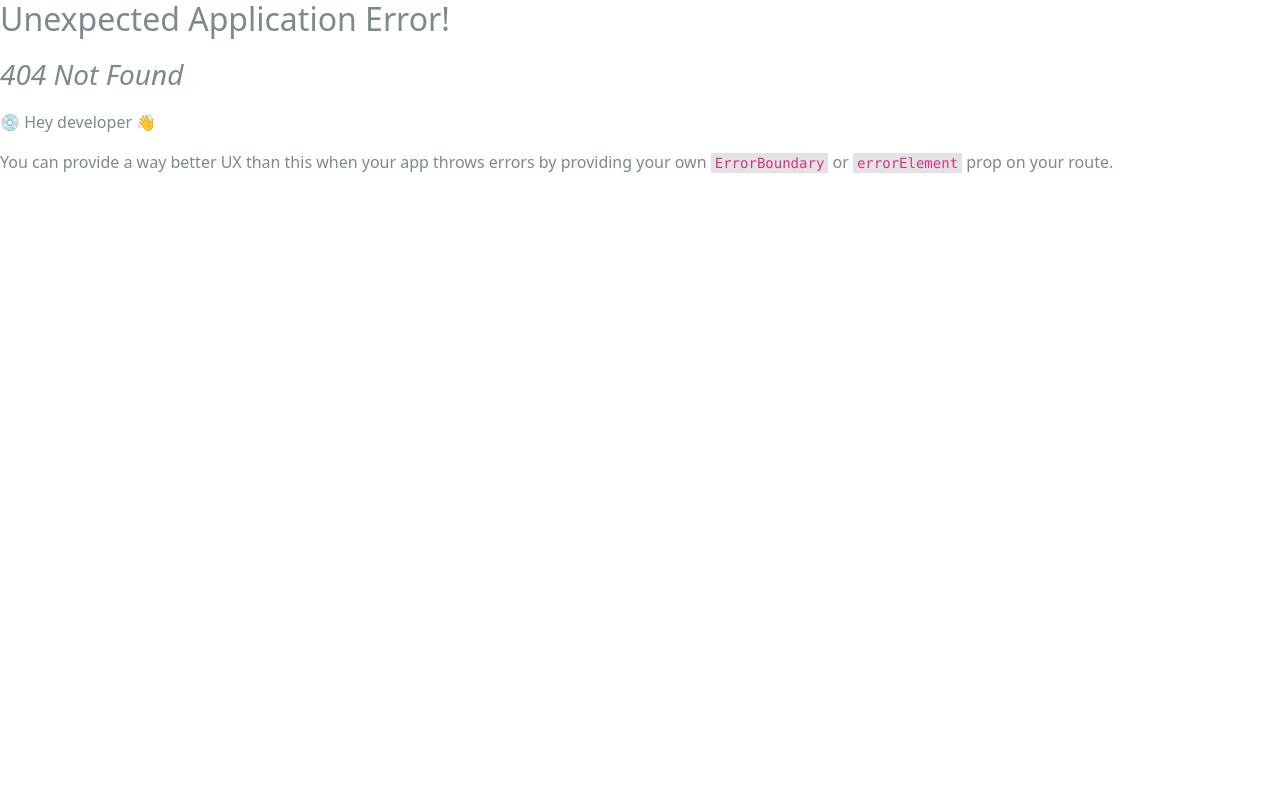
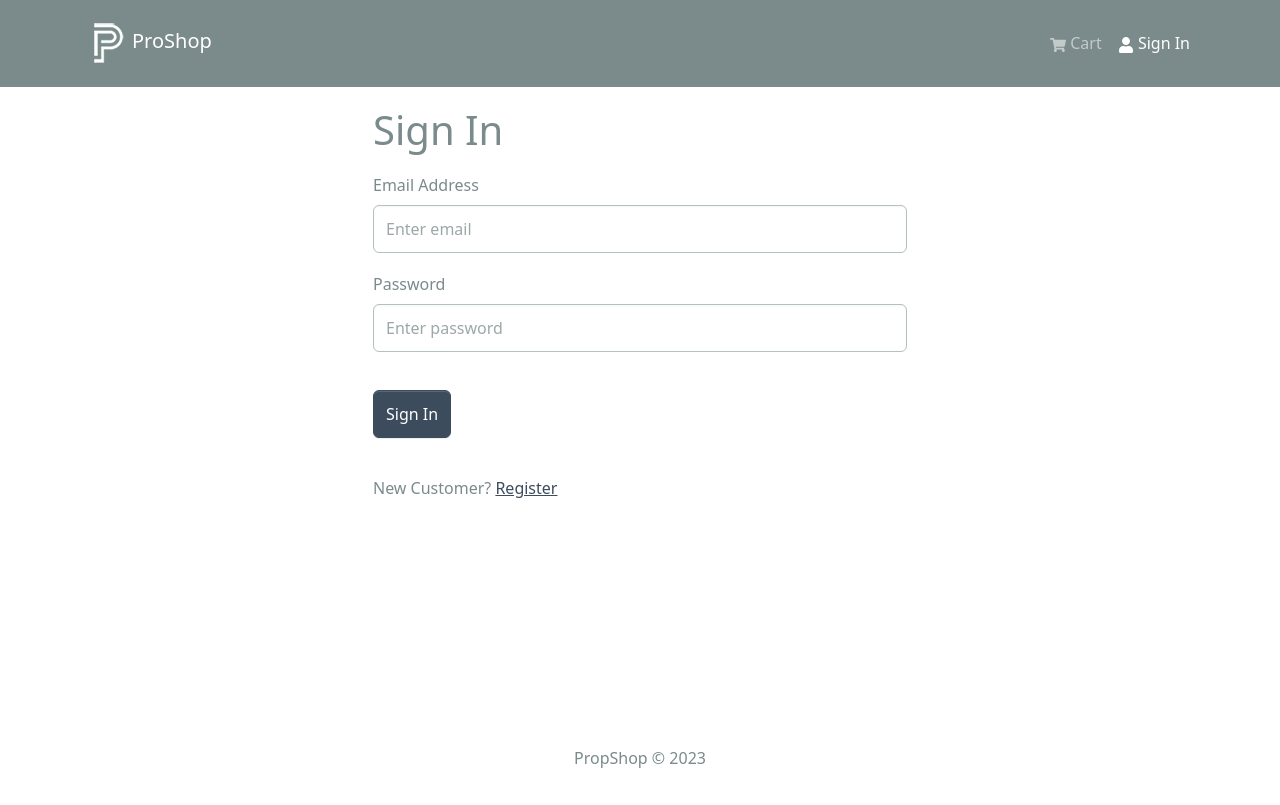
Before and after one commit to AvishkaUmesh/Pro-Shop-MERN, a React (Vite) app in the folder frontend/: page /login in a window 1280 px wide. Before the commit this address had no page. Built offline with nearby package versions, Linux system fonts and the light colour scheme.

Commit message:
added login screen

```diff
--- /dev/null
+++ b/frontend/src/components/FormContainer.jsx
@@ -0,0 +1,14 @@
+import { Col, Container, Row } from 'react-bootstrap';
+
+const FormContainer = ({ children }) => {
+    return (
+        <Container>
+            <Row className="justify-content-md-center">
+                <Col xs={12} md={6}>
+                    {children}
+                </Col>
+            </Row>
+        </Container>
+    );
+};
+export default FormContainer;
--- a/frontend/src/main.jsx
+++ b/frontend/src/main.jsx
@@ -14,6 +14,7 @@
 import HomeScreen from './screens/HomeScreen.jsx';
 import ProductScreen from './screens/ProductScreen.jsx';
 import store from './store.js';
+import LoginScreen from './screens/LoginScreen.jsx';
 
 const router = createBrowserRouter(
     createRoutesFromElements(
@@ -21,6 +22,7 @@
             <Route index={true} path="/" element={<HomeScreen />} />
             <Route path="/product/:id" element={<ProductScreen />} />
             <Route path="/cart" element={<CartScreen />} />
+            <Route path="/login" element={<LoginScreen />} />
         </Route>
     )
 );
--- /dev/null
+++ b/frontend/src/screens/LoginScreen.jsx
@@ -0,0 +1,51 @@
+import { useState } from 'react';
+import { Button, Col, Form, Row } from 'react-bootstrap';
+import { Link } from 'react-router-dom';
+import FormContainer from '../components/FormContainer';
+
+const LoginScreen = () => {
+    const [email, setEmail] = useState('');
+    const [password, setPassword] = useState('');
+
+    const submitHandler = (e) => {
+        e.preventDefault();
+    };
+
+    return (
+        <FormContainer>
+            <h1>Sign In</h1>
+            <Form onSubmit={submitHandler}>
+                <Form.Group controlId="email" className="my-3">
+                    <Form.Label>Email Address</Form.Label>
+                    <Form.Control
+                        type="email"
+                        placeholder="Enter email"
+                        value={email}
+                        onChange={(e) => setEmail(e.target.value)}
+                    ></Form.Control>
+                </Form.Group>
+
+                <Form.Group controlId="password" className="my-3">
+                    <Form.Label>Password</Form.Label>
+                    <Form.Control
+                        type="password"
+                        placeholder="Enter password"
+                        value={password}
+                        onChange={(e) => setPassword(e.target.value)}
+                    ></Form.Control>
+                </Form.Group>
+
+                <Button type="submit" variant="primary" className="my-3">
+                    Sign In
+                </Button>
+            </Form>
+
+            <Row className="py-3">
+                <Col>
+                    New Customer? <Link to="/register">Register</Link>
+                </Col>
+            </Row>
+        </FormContainer>
+    );
+};
+export default LoginScreen;
```
